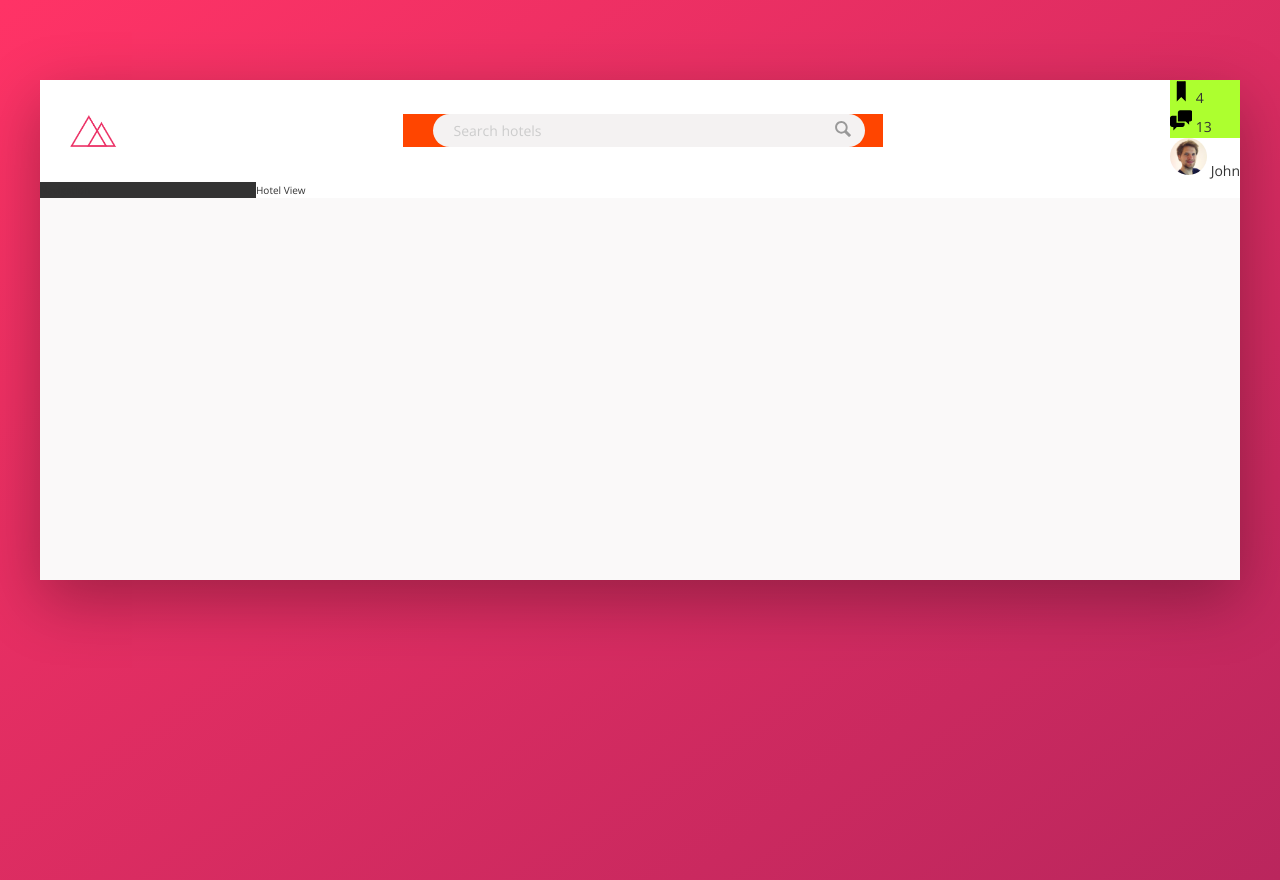
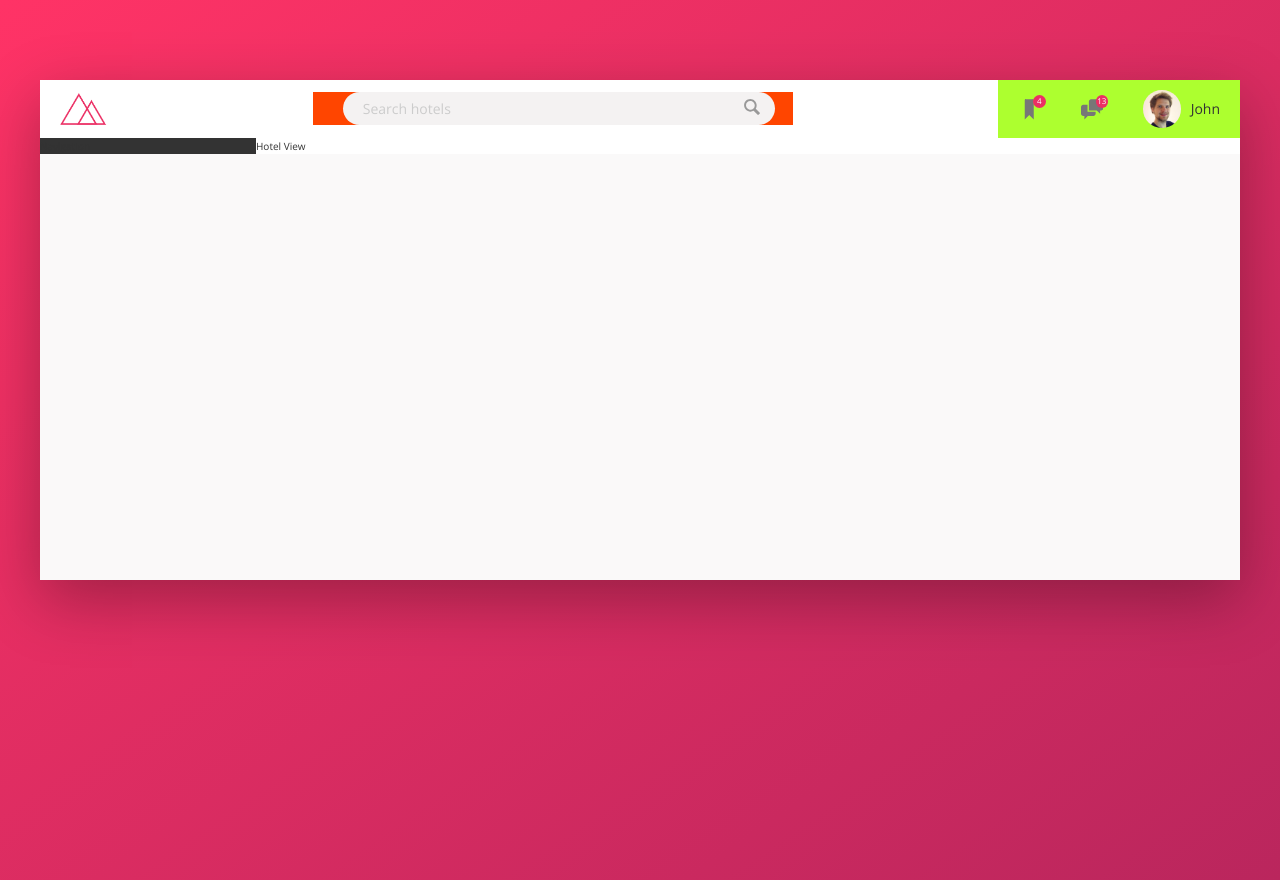
Before and after one commit to mike1234-pixel/Trillo, a website: page index.html in a window 1280 px wide. Drawn offline with nearby package versions, Linux system fonts and the light colour scheme.

Commit message:
header completed

```diff
--- a/index.html
+++ b/index.html
@@ -36,13 +36,13 @@
             <svg class="user-nav__icon">
               <use xlink:href="img/symbol-defs.svg#icon-bookmark"></use>
             </svg>
-            <span class="user-nav__notification">4</span>
+            <span class="user-nav__notification"><p>4</p></span>
           </div>
           <div class="user-nav__icon-box">
             <svg class="user-nav__icon">
               <use xlink:href="img/symbol-defs.svg#icon-chat"></use>
             </svg>
-            <span class="user-nav__notification">13</span>
+            <span class="user-nav__notification"><p>13</p></span>
           </div>
           <div class="user-nav__user">
             <img
--- a/sass/_components.scss
+++ b/sass/_components.scss
@@ -3,7 +3,7 @@
 
 .logo {
   height: 3.25rem;
-  margin-left: 3rem;
+  margin-left: 2rem;
 }
 
 //////////////////////////////////////////////////////////////////
@@ -66,13 +66,48 @@
 // USER NAVIGATION
 
 .user-nav {
+  background-color: greenyellow;
+  display: flex;
+  align-items: center;
+  align-self: stretch;
+
+  & > * {
+    // select all of the direct children of user-nav
+    padding: 1rem 2rem;
+    cursor: pointer;
+    height: 100%;
+    display: flex; // makes the two icon-boxes along with the user flex containers
+    align-items: center; // then center their contents vertically and horizontally
+    justify-content: center;
+  }
+
+  & > *:hover {
+    background-color: var(--color-grey-light-2);
+  }
+
   &__icon-box {
-    background-color: greenyellow;
+    position: relative;
   }
 
   &__icon {
     height: 2.25rem;
     width: 2.25rem;
+    fill: var(--color-grey-dark-2);
+  }
+
+  &__notification {
+    font-size: 0.8rem;
+    height: 1.25rem;
+    width: 1.25rem;
+    border-radius: 100%;
+    background-color: var(--color-primary);
+    color: #fff;
+    position: absolute;
+    top: 1.5rem;
+    right: 1.5rem;
+    display: flex;
+    align-items: center;
+    justify-content: center;
   }
 
   &__user {
@@ -81,6 +116,7 @@
   &__user-photo {
     height: 3.75rem;
     border-radius: 50%;
+    margin-right: 1rem;
   }
 
   &__user-name {
--- a/sass/_layout.scss
+++ b/sass/_layout.scss
@@ -13,6 +13,7 @@
   background-color: #fff;
   border-bottom: var(--color-grey-light-2);
   width: 100%;
+
   display: flex; // parent flex-container for logo, input box, magnifying glass etc
   justify-content: space-between; // align items along main axis
   align-items: center; // align items along cross-axis
```
Also changed, not shown: css/style.css.
